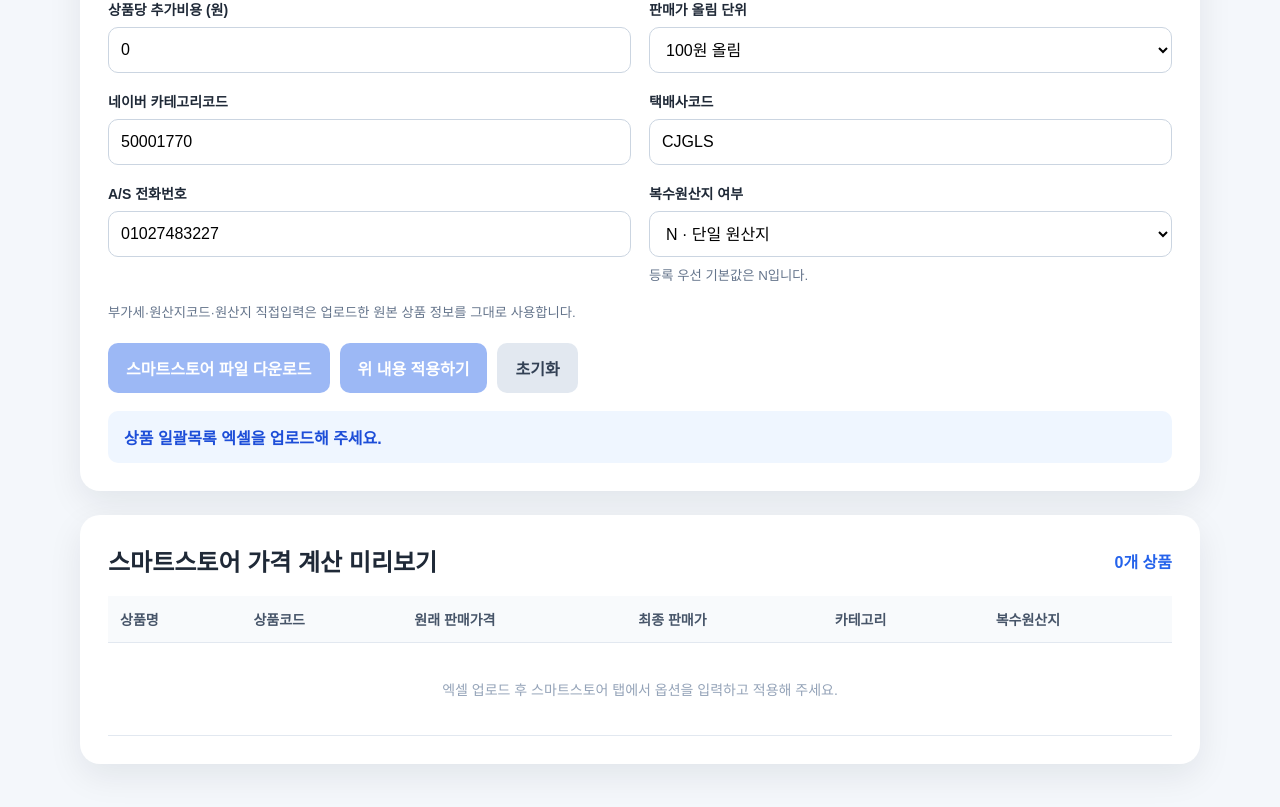
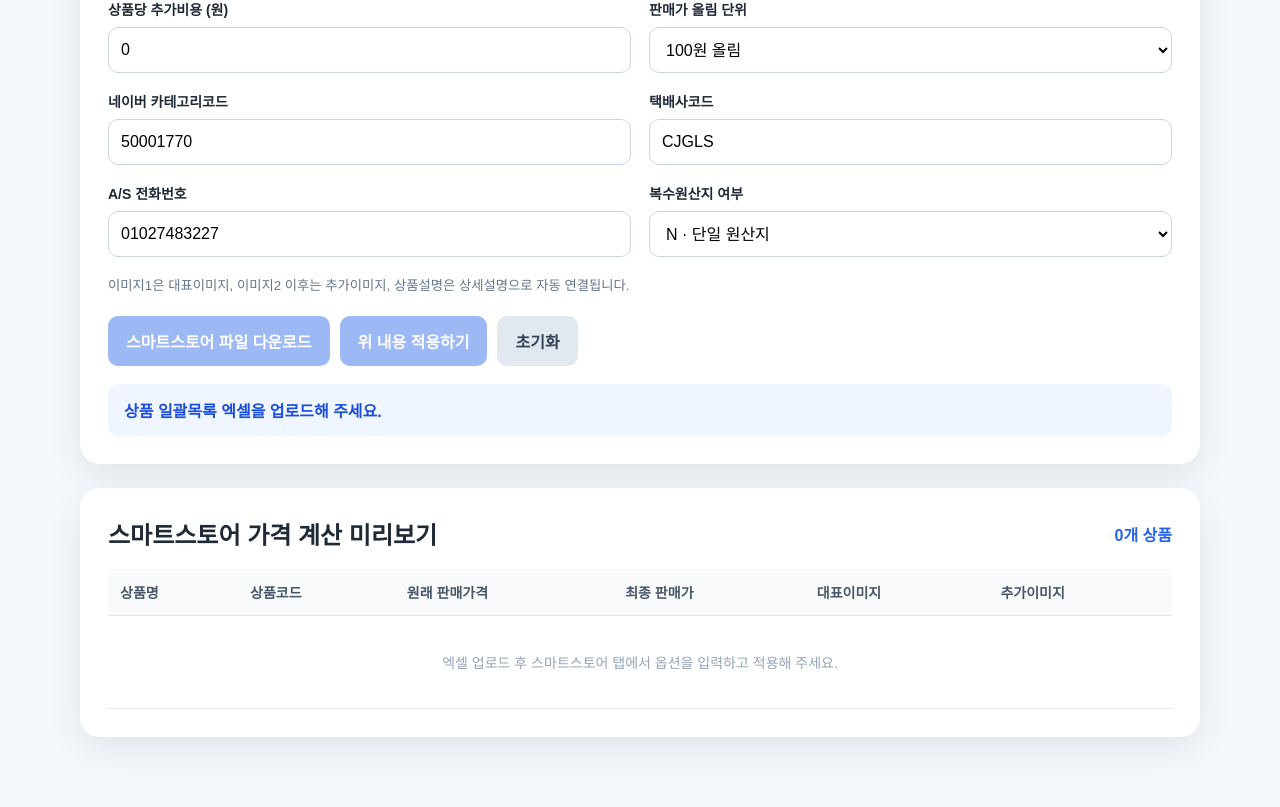
Before and after one commit to parangcubeme/postsheet02, a Next.js app: page / in a window 1280 px wide. Shown: the part 909-1716 px from the top of the page. Built offline with nearby package versions, Linux system fonts and the light colour scheme.

Commit message:
Fix SmartStore template structure and map source images and description

```diff
--- a/app/page.tsx
+++ b/app/page.tsx
@@ -16,6 +16,7 @@ type AppliedSettings = {
   multipleOrigins: "N" | "Y";
 };
 type Product = {
+  raw: Row;
   productName: string;
   sellerCode: string;
   basePrice: number;
@@ -23,7 +24,8 @@ type Product = {
   stock: number;
   optionName: string;
   optionValue: string;
-  imageUrl: string;
+  mainImage: string;
+  additionalImages: string;
   detailHtml: string;
   shippingFee: number;
   brand: string;
@@ -40,8 +42,8 @@ const aliases = {
   stock: ["재고수량", "재고", "수량", "판매가능수량"],
   optionName: ["옵션명", "옵션항목", "옵션"],
   optionValue: ["옵션값", "옵션내용", "선택옵션"],
-  imageUrl: ["대표이미지", "대표이미지URL", "이미지URL", "이미지", "메인이미지"],
-  detailHtml: ["상세설명", "상세HTML", "상품상세", "상세페이지"],
+  mainImage: ["대표이미지", "대표이미지URL", "이미지1", "메인이미지", "이미지URL"],
+  detailHtml: ["상세설명", "상품설명", "상세HTML", "상품상세", "상세페이지", "상세이미지", "상세이미미"],
   shippingFee: ["기본배송비", "배송비"],
   brand: ["브랜드"],
   maker: ["제조사", "제조자"],
@@ -51,30 +53,54 @@ const aliases = {
 };
 
 const naverHeaders = [
-  "판매자 상품코드","카테고리코드","상품명","상품상태","판매가","단위가격 사용여부","표시용량","표시단위","총용량","부가세","관부가세","재고수량","옵션형태","옵션명","옵션값","옵션가","옵션 재고수량","직접입력 옵션","추가상품명","추가상품값","추가상품가","추가상품 재고수량","대표이미지","추가이미지","상세설명","브랜드","제조사","제조일자","유효일자","원산지코드","수입사","복수원산지여부","원산지 직접입력","미성년자 구매","배송비 템플릿코드","배송방법","택배사코드","배송비유형","기본배송비","배송비 결제방식","조건부무료-\n상품판매가 합계","수량별부과-수량","구간별-\n2구간수량","구간별-\n3구간수량","구간별-\n3구간배송비","구간별-\n추가배송비","반품배송비","교환배송비","지역별 차등 배송비","별도설치비","상품정보제공고시 템플릿코드","상품정보제공고시\n품명","상품정보제공고시\n모델명","상품정보제공고시\n인증허가사항","상품정보제공고시\n제조자","A/S 템플릿코드","A/S 전화번호","A/S 안내","판매자특이사항","즉시할인 값\n(기본할인)","즉시할인 단위\n(기본할인)","모바일\n즉시할인 값","모바일\n즉시할인 단위","복수구매할인\n조건 값","복수구매할인\n조건 단위","복수구매할인\n값","복수구매할인\n단위","상품구매시 포인트\n지급 값","상품구매시 포인트\n지급 단위","텍스트리뷰 작성시\n지급 포인트","포토/동영상 리뷰 작성시\n지급 포인트","한달사용 텍스트리뷰\n작성시 지급 포인트","한달사용\n포토/동영상리뷰 작성시 지급 포인트","알림받기동의 고객 리뷰 작성 시 지급 포인트","무이자\n할부 개월","사은품","판매자바코드","구매평 노출여부","구매평\n비노출사유","알림받기 동의 고객 전용 여부","ISBN","ISSN","독립출판","출간일","출판사","글작가","그림작가","번역자명","문화비 소득공제","사이즈\n상품군","사이즈\n사이즈명","사이즈\n상세 사이즈","사이즈 \n모델명"
+  "판매자 상품코드","카테고리코드","상품명","상품상태","판매가","단위가격 사용여부","표시용량","표시단위","총용량","부가세","관부가세","재고수량","옵션형태","옵션명","옵션값","옵션가","옵션 재고수량","직접입력 옵션","추가상품명","추가상품값","추가상품가","추가상품 재고수량","대표이미지","추가이미지","상세설명","브랜드","제조사","제조일자","유효일자","원산지코드","수입사","복수원산지여부","원산지 직접입력","미성년자 구매","배송비 템플릿코드","배송방법","택배사코드","배송비유형","기본배송비","배송비 결제방식","조건부무료-\n상품판매가 합계","수량별부과-수량","구간별-\n2구간수량","구간별-\n3구간수량","구간별-\n3구간배송비","구간별-\n추가배송비","반품배송비","교환배송비","지역별 차등 배송비","별도설치비","상품정보제공고시 템플릿코드","상품정보제공고시\n품명","상품정보제공고시\n모델명","상품정보제공고시\n인증허가사항","상품정보제공고시\n제조자","A/S 템플릿코드","A/S 전화번호","A/S 안내","판매자특이사항","즉시할인 값\n(기본할인)","즉시할인 단위\n(기본할인)","모바일\n즉시할인 값","모바일\n즉시할인 단위","복수구매할인\n조건 값","복수구매할인\n조건 단위","복수구매할인\n값","복수구매할인\n단위","상품구매시 포인트\n지급 값","상품구매시 포인트\n지급 단위","텍스트리뷰 작성시\n지급 포인트","포토/동영상 리뷰 작성시\n지급 포인트","한달사용 텍스트리뷰\n작성시 지급 포인트","한달사용\n포토/동영상리뷰 작성시 지급 포인트","알림받기동의 고객 리뷰 작성 시 지급 포인트","무이자\n할부 개월","사은품","판매자바코드","구매평 노출여부","구매평\n비노출사유","알림받기 동의 고객 전용 여부","ISBN","ISSN","독립출판","출간일","출판사","글작가","그림작가","번역자명","문화비 소득공제","사이즈\n상품군","사이즈\n사이즈명","사이즈\n상세 사이즈","사이즈\n모델명","판매준수가"
 ];
-const requiredRow = naverHeaders.map((header) => ["카테고리코드", "상품명", "판매가", "재고수량", "대표이미지", "상세설명", "원산지코드", "택배사코드", "A/S 전화번호"].includes(header) ? "필수" : "비필수");
-const groupRow = naverHeaders.map((_, index) => index === 0 ? "상품 기본정보" : index === 25 ? "상품 주요정보" : index === 34 ? "배송정보" : index === 50 ? "상품정보제공고시" : index === 55 ? "A/S, 특이사항" : index === 59 ? "할인/혜택정보" : index === 77 ? "기타 정보" : "");
 
-function cleanKey(value: unknown) { return String(value ?? "").replace(/[\s\n\r_\-()\[\]]/g, "").toLowerCase(); }
+const groupRow = naverHeaders.map((_, index) =>
+  index === 0 ? "상품 기본정보" :
+  index === 25 ? "상품 주요정보" :
+  index === 34 ? "배송정보" :
+  index === 50 ? "상품정보제공고시" :
+  index === 55 ? "A/S, 특이사항" :
+  index === 59 ? "할인/혜택정보" :
+  index === 77 ? "기타 정보" : ""
+);
+
+function cleanKey(value: unknown) {
+  return String(value ?? "").replace(/[\s\n\r_\-()\[\]]/g, "").toLowerCase();
+}
 function normalize(value: unknown) { return String(value ?? "").trim(); }
 function numberValue(value: unknown) {
   const n = Number(String(value ?? "").replace(/,/g, "").replace(/[^0-9.-]/g, ""));
   return Number.isFinite(n) ? n : 0;
 }
+function pickExact(row: Row, name: string) {
+  const target = cleanKey(name);
+  const found = Object.entries(row).find(([key]) => cleanKey(key) === target);
+  return found ? found[1] : "";
+}
 function pick(row: Row, names: string[]) {
+  for (const name of names) {
+    const value = pickExact(row, name);
+    if (normalize(value) !== "") return value;
+  }
   const entries = Object.entries(row);
   for (const name of names) {
     const target = cleanKey(name);
-    const exact = entries.find(([key]) => cleanKey(key) === target);
-    if (exact) return exact[1];
-  }
-  for (const name of names) {
-    const target = cleanKey(name);
-    const partial = entries.find(([key]) => cleanKey(key).includes(target) || target.includes(cleanKey(key)));
-    if (partial) return partial[1];
+    const found = entries.find(([key]) => cleanKey(key).includes(target) || target.includes(cleanKey(key)));
+    if (found) return found[1];
   }
   return "";
+}
+function collectAdditionalImages(row: Row) {
+  const direct = normalize(pickExact(row, "추가이미지"));
+  if (direct) return direct;
+  return Object.entries(row)
+    .map(([key, value]) => ({ key: cleanKey(key), value: normalize(value) }))
+    .filter(({ key, value }) => /^이미지([2-9]|[1-9][0-9]+)$/.test(key) && value)
+    .sort((a, b) => Number(a.key.replace("이미지", "")) - Number(b.key.replace("이미지", "")))
+    .map(({ value }) => value)
+    .join("\n");
 }
 function parseSheet(sheet: XLSX.WorkSheet) {
   const matrix = XLSX.utils.sheet_to_json<unknown[]>(sheet, { header: 1, defval: "", raw: false });
@@ -82,7 +108,8 @@ function parseSheet(sheet: XLSX.WorkSheet) {
   let bestIndex = 0;
   let bestScore = -1;
   matrix.slice(0, 30).forEach((row, index) => {
-    const score = row.map(cleanKey).filter(Boolean).reduce((sum, key) => sum + (candidates.some((candidate) => key === candidate || key.includes(candidate) || candidate.includes(key)) ? 1 : 0), 0);
+    const score = row.map(cleanKey).filter(Boolean).reduce((sum, key) =>
+      sum + (candidates.some((candidate) => key === candidate || key.includes(candidate) || candidate.includes(key)) ? 1 : 0), 0);
     if (score > bestScore) { bestScore = score; bestIndex = index; }
   });
   const rawHeaders = (matrix[bestIndex] ?? []).map((value, index) => normalize(value) || `열${index + 1}`);
@@ -103,65 +130,71 @@ function calculatePrice(basePrice: number, settings: AppliedSettings) {
   return Math.ceil(raw / settings.roundUnit) * settings.roundUnit;
 }
 function toProducts(rows: Row[], settings: AppliedSettings): Product[] {
-  return rows.map((row) => {
-    const basePrice = numberValue(pick(row, aliases.basePrice));
+  return rows.map((raw) => {
+    const basePrice = numberValue(pick(raw, aliases.basePrice));
     return {
-      productName: normalize(pick(row, aliases.productName)),
-      sellerCode: normalize(pick(row, aliases.sellerCode)),
+      raw,
+      productName: normalize(pick(raw, aliases.productName)),
+      sellerCode: normalize(pick(raw, aliases.sellerCode)),
       basePrice,
       salePrice: calculatePrice(basePrice, settings),
-      stock: numberValue(pick(row, aliases.stock)) || 1,
-      optionName: normalize(pick(row, aliases.optionName)),
-      optionValue: normalize(pick(row, aliases.optionValue)),
-      imageUrl: normalize(pick(row, aliases.imageUrl)),
-      detailHtml: normalize(pick(row, aliases.detailHtml)),
-      shippingFee: numberValue(pick(row, aliases.shippingFee)),
-      brand: normalize(pick(row, aliases.brand)),
-      maker: normalize(pick(row, aliases.maker)),
-      vatType: normalize(pick(row, aliases.vatType)),
-      originCode: normalize(pick(row, aliases.originCode)),
-      originDirect: normalize(pick(row, aliases.originDirect)),
+      stock: numberValue(pick(raw, aliases.stock)) || 1,
+      optionName: normalize(pick(raw, aliases.optionName)),
+      optionValue: normalize(pick(raw, aliases.optionValue)),
+      mainImage: normalize(pick(raw, aliases.mainImage)),
+      additionalImages: collectAdditionalImages(raw),
+      detailHtml: normalize(pick(raw, aliases.detailHtml)),
+      shippingFee: numberValue(pick(raw, aliases.shippingFee)),
+      brand: normalize(pick(raw, aliases.brand)),
+      maker: normalize(pick(raw, aliases.maker)),
+      vatType: normalize(pick(raw, aliases.vatType)),
+      originCode: normalize(pick(raw, aliases.originCode)),
+      originDirect: normalize(pick(raw, aliases.originDirect)),
     };
   }).filter((product) => product.productName || product.sellerCode);
 }
 function productToNaverRow(product: Product, settings: AppliedSettings) {
-  const row = Array(naverHeaders.length).fill("");
+  const row = naverHeaders.map((header) => pickExact(product.raw, header));
   const set = (header: string, value: string | number) => {
     const index = naverHeaders.indexOf(header);
     if (index >= 0) row[index] = value;
   };
+  const existing = (header: string) => normalize(pickExact(product.raw, header));
+
   set("판매자 상품코드", product.sellerCode);
   set("카테고리코드", settings.categoryCode);
   set("상품명", product.productName);
-  set("상품상태", "신상품");
+  set("상품상태", existing("상품상태") || "신상품");
   set("판매가", product.salePrice);
-  set("부가세", product.vatType);
+  set("단위가격 사용여부", existing("단위가격 사용여부") || "N");
+  set("부가세", product.vatType || "과세상품");
   set("재고수량", product.stock);
-  if (product.optionName && product.optionValue) {
-    set("옵션형태", product.optionName.includes("\n") ? "조합형" : "단독형");
-    set("옵션명", product.optionName);
-    set("옵션값", product.optionValue);
-  }
-  set("대표이미지", product.imageUrl);
+
+  if (!existing("옵션형태") && product.optionName && product.optionValue) set("옵션형태", "조합형");
+  if (!existing("옵션명") && product.optionName) set("옵션명", product.optionName);
+  if (!existing("옵션값") && product.optionValue) set("옵션값", product.optionValue);
+
+  set("대표이미지", product.mainImage);
+  set("추가이미지", product.additionalImages);
   set("상세설명", product.detailHtml);
-  set("브랜드", product.brand);
-  set("제조사", product.maker);
+  if (!existing("브랜드")) set("브랜드", product.brand);
+  if (!existing("제조사")) set("제조사", product.maker);
   set("원산지코드", product.originCode);
   set("복수원산지여부", settings.multipleOrigins);
   set("원산지 직접입력", product.originDirect);
-  set("미성년자 구매", "Y");
+  set("미성년자 구매", existing("미성년자 구매") || "Y");
   set("배송방법", "택배, 소포, 등기");
   set("택배사코드", settings.courierCode);
-  set("배송비유형", product.shippingFee > 0 ? "유료" : "무료");
+  set("배송비유형", existing("배송비유형") || (product.shippingFee > 0 ? "유료" : "무료"));
   set("기본배송비", product.shippingFee);
-  if (product.shippingFee > 0) set("배송비 결제방식", "선결제");
-  set("반품배송비", product.shippingFee || 3000);
-  set("교환배송비", (product.shippingFee || 3000) * 2);
-  set("별도설치비", "N");
+  if (product.shippingFee > 0 && !existing("배송비 결제방식")) set("배송비 결제방식", "선결제");
+  if (!existing("반품배송비")) set("반품배송비", product.shippingFee || 3000);
+  if (!existing("교환배송비")) set("교환배송비", (product.shippingFee || 3000) * 2);
+  set("별도설치비", existing("별도설치비") || "N");
   set("A/S 전화번호", settings.asPhone);
-  set("A/S 안내", "판매자에 문의하시거나, A/S연락처로 문의 주시기 바랍니다.");
-  set("구매평 노출여부", "Y");
-  set("알림받기 동의 고객 전용 여부", "N");
+  set("A/S 안내", existing("A/S 안내") || "판매자에 문의하시거나, A/S연락처로 문의 주시기 바랍니다.");
+  set("구매평 노출여부", existing("구매평 노출여부") || "Y");
+  set("알림받기 동의 고객 전용 여부", existing("알림받기 동의 고객 전용 여부") || "N");
   return row;
 }
 
@@ -191,7 +224,7 @@ export default function Home() {
       const workbook = XLSX.read(buffer, { type: "array" });
       const parsed = parseSheet(workbook.Sheets[workbook.SheetNames[0]]);
       setSourceRows(parsed.rows);
-      setStatus(`${parsed.rows.length}행을 읽었습니다. 아래 스마트스토어 탭에서 옵션을 설정한 뒤 '위 내용 적용하기'를 눌러 주세요.`);
+      setStatus(`${parsed.rows.length}행을 읽었습니다. 스마트스토어 탭에서 옵션을 설정하고 적용해 주세요.`);
     } catch {
       setSourceRows([]);
       setStatus("파일을 읽지 못했습니다.");
@@ -205,14 +238,9 @@ export default function Home() {
       return;
     }
     const next: AppliedSettings = {
-      feeRate,
-      marginRate,
-      extraCost,
-      roundUnit,
-      categoryCode: categoryCode.trim(),
-      courierCode: courierCode.trim(),
-      asPhone: asPhone.trim(),
-      multipleOrigins,
+      feeRate, marginRate, extraCost, roundUnit,
+      categoryCode: categoryCode.trim(), courierCode: courierCode.trim(),
+      asPhone: asPhone.trim(), multipleOrigins,
     };
     const preview = toProducts(sourceRows, next);
     const priced = preview.filter((product) => product.basePrice > 0).length;
@@ -222,14 +250,14 @@ export default function Home() {
       return;
     }
     setAppliedSettings(next);
-    setStatus(`스마트스토어 적용 완료: ${priced}개 상품에 가격·카테고리·택배사·A/S·복수원산지 여부(${multipleOrigins})를 반영했습니다.`);
+    setStatus(`스마트스토어 적용 완료: ${priced}개 상품. 이미지1→대표이미지, 이미지2 이후→추가이미지, 상품설명→상세설명으로 반영했습니다.`);
   }
   function downloadNaver() {
     if (!products.length || !appliedSettings) return;
     const dataRows = products.map((product) => productToNaverRow(product, appliedSettings));
-    const sheet = XLSX.utils.aoa_to_sheet([groupRow, naverHeaders, requiredRow, ...dataRows]);
+    const sheet = XLSX.utils.aoa_to_sheet([groupRow, naverHeaders, ...dataRows]);
     sheet["!cols"] = naverHeaders.map((header) => ({ wch: Math.min(Math.max(header.replace(/\n/g, "").length + 3, 12), 28) }));
-    sheet["!rows"] = [{ hpt: 24 }, { hpt: 46 }, { hpt: 22 }];
+    sheet["!rows"] = [{ hpt: 24 }, { hpt: 46 }];
     const workbook = XLSX.utils.book_new();
     XLSX.utils.book_append_sheet(workbook, sheet, "일괄등록");
     XLSX.writeFile(workbook, `postsheet02_네이버스마트스토어_${new Date().toISOString().slice(0, 10)}.xlsx`);
@@ -243,14 +271,10 @@ export default function Home() {
 
   const invalid = feeRate < 0 || marginRate < 0;
   const changed = !!appliedSettings && (
-    appliedSettings.feeRate !== feeRate ||
-    appliedSettings.marginRate !== marginRate ||
-    appliedSettings.extraCost !== extraCost ||
-    appliedSettings.roundUnit !== roundUnit ||
-    appliedSettings.categoryCode !== categoryCode.trim() ||
-    appliedSettings.courierCode !== courierCode.trim() ||
-    appliedSettings.asPhone !== asPhone.trim() ||
-    appliedSettings.multipleOrigins !== multipleOrigins
+    appliedSettings.feeRate !== feeRate || appliedSettings.marginRate !== marginRate ||
+    appliedSettings.extraCost !== extraCost || appliedSettings.roundUnit !== roundUnit ||
+    appliedSettings.categoryCode !== categoryCode.trim() || appliedSettings.courierCode !== courierCode.trim() ||
+    appliedSettings.asPhone !== asPhone.trim() || appliedSettings.multipleOrigins !== multipleOrigins
   );
 
   return (
@@ -258,7 +282,7 @@ export default function Home() {
       <section className="hero">
         <span className="badge">postsheet02 · 상품 대량등록 변환</span>
         <h1>상품 일괄목록을<br />마켓 등록 파일로 변환</h1>
-        <p>엑셀을 한 번 업로드하고, 마켓별 탭에서 전용 옵션을 적용해 다운로드합니다.</p>
+        <p>엑셀을 한 번 업로드하고 마켓별 탭에서 전용 옵션을 적용해 다운로드합니다.</p>
         <div className="privacy">원본·결과 파일 서버 저장 없음 · 브라우저 안에서만 처리</div>
       </section>
 
@@ -277,55 +301,33 @@ export default function Home() {
           <button type="button" disabled style={{ opacity: 0.45 }}>지마켓 · 준비 중</button>
         </div>
 
-        {activeMarket === "smartstore" && (
-          <>
+        {activeMarket === "smartstore" && <>
           <div className="field full"><label>스마트스토어 적용 옵션</label><small>아래 값은 스마트스토어 파일에만 적용됩니다.</small></div>
-            <div className="field"><label>네이버 수수료율 (%)</label><input min={0} step={0.1} type="number" value={feeRate} onChange={(event) => setFeeRate(Number(event.target.value))} /></div>
-            <div className="field"><label>추가 마진율 (%)</label><input min={0} step={0.1} type="number" value={marginRate} onChange={(event) => setMarginRate(Number(event.target.value))} /></div>
-            <div className="field"><label>상품당 추가비용 (원)</label><input min={0} type="number" value={extraCost} onChange={(event) => setExtraCost(Number(event.target.value))} /></div>
-            <div className="field">
-              <label>판매가 올림 단위</label>
-              <select value={roundUnit} onChange={(event) => setRoundUnit(Number(event.target.value))}>
-                <option value={10}>10원 올림</option><option value={100}>100원 올림</option><option value={500}>500원 올림</option><option value={1000}>1,000원 올림</option>
-              </select>
-            </div>
-            <div className="field"><label>네이버 카테고리코드</label><input value={categoryCode} onChange={(event) => setCategoryCode(event.target.value)} /></div>
-            <div className="field"><label>택배사코드</label><input value={courierCode} onChange={(event) => setCourierCode(event.target.value)} /></div>
-            <div className="field"><label>A/S 전화번호</label><input value={asPhone} onChange={(event) => setAsPhone(event.target.value)} /></div>
-            <div className="field">
-              <label>복수원산지 여부</label>
-              <select value={multipleOrigins} onChange={(event) => setMultipleOrigins(event.target.value as "N" | "Y")}>
-                <option value="N">N · 단일 원산지</option>
-                <option value="Y">Y · 복수 원산지</option>
-              </select>
-              <small>등록 우선 기본값은 N입니다.</small>
-            </div>
-            <div className="field full"><small>부가세·원산지코드·원산지 직접입력은 업로드한 원본 상품 정보를 그대로 사용합니다.</small></div>
-
-            {changed && <div className="status full">스마트스토어 입력값이 변경됐습니다. 다시 '위 내용 적용하기'를 눌러 주세요.</div>}
+          <div className="field"><label>네이버 수수료율 (%)</label><input min={0} step={0.1} type="number" value={feeRate} onChange={(e) => setFeeRate(Number(e.target.value))} /></div>
+          <div className="field"><label>추가 마진율 (%)</label><input min={0} step={0.1} type="number" value={marginRate} onChange={(e) => setMarginRate(Number(e.target.value))} /></div>
+          <div className="field"><label>상품당 추가비용 (원)</label><input min={0} type="number" value={extraCost} onChange={(e) => setExtraCost(Number(e.target.value))} /></div>
+          <div className="field"><label>판매가 올림 단위</label><select value={roundUnit} onChange={(e) => setRoundUnit(Number(e.target.value))}><option value={10}>10원 올림</option><option value={100}>100원 올림</option><option value={500}>500원 올림</option><option value={1000}>1,000원 올림</option></select></div>
+          <div className="field"><label>네이버 카테고리코드</label><input value={categoryCode} onChange={(e) => setCategoryCode(e.target.value)} /></div>
+          <div className="field"><label>택배사코드</label><input value={courierCode} onChange={(e) => setCourierCode(e.target.value)} /></div>
+          <div className="field"><label>A/S 전화번호</label><input value={asPhone} onChange={(e) => setAsPhone(e.target.value)} /></div>
+          <div className="field"><label>복수원산지 여부</label><select value={multipleOrigins} onChange={(e) => setMultipleOrigins(e.target.value as "N" | "Y")}><option value="N">N · 단일 원산지</option><option value="Y">Y · 복수 원산지</option></select></div>
+          <div className="field full"><small>이미지1은 대표이미지, 이미지2 이후는 추가이미지, 상품설명은 상세설명으로 자동 연결됩니다.</small></div>
+          {changed && <div className="status full">입력값이 변경됐습니다. 다시 ‘위 내용 적용하기’를 눌러 주세요.</div>}
           <div className="actions full">
             <button onClick={downloadNaver} disabled={!products.length || invalid || changed}>스마트스토어 파일 다운로드</button>
             <button onClick={applySettings} disabled={!sourceRows.length || invalid}>위 내용 적용하기</button>
             <button className="secondary" onClick={resetAll}>초기화</button>
           </div>
           <div className="status full">{status}</div>
-          </>
-        )}
+        </>}
       </section>
 
       <section className="preview">
         <div className="previewHead"><h2>스마트스토어 가격 계산 미리보기</h2><span>{products.length}개 상품</span></div>
-        <div className="tableWrap">
-          <table>
-            <thead><tr><th>상품명</th><th>상품코드</th><th>원래 판매가격</th><th>최종 판매가</th><th>카테고리</th><th>복수원산지</th></tr></thead>
-            <tbody>
-              {products.slice(0, 30).map((product, index) => (
-                <tr key={`${product.sellerCode}-${index}`}><td>{product.productName}</td><td>{product.sellerCode}</td><td>{product.basePrice.toLocaleString()}</td><td>{product.salePrice.toLocaleString()}</td><td>{appliedSettings?.categoryCode}</td><td>{appliedSettings?.multipleOrigins}</td></tr>
-              ))}
+        <div className="tableWrap"><table><thead><tr><th>상품명</th><th>상품코드</th><th>원래 판매가격</th><th>최종 판매가</th><th>대표이미지</th><th>추가이미지</th></tr></thead><tbody>
+          {products.slice(0, 30).map((product, index) => <tr key={`${product.sellerCode}-${index}`}><td>{product.productName}</td><td>{product.sellerCode}</td><td>{product.basePrice.toLocaleString()}</td><td>{product.salePrice.toLocaleString()}</td><td>{product.mainImage ? "있음" : "없음"}</td><td>{product.additionalImages ? "있음" : "없음"}</td></tr>)}
           {!products.length && <tr><td colSpan={6} className="empty">엑셀 업로드 후 스마트스토어 탭에서 옵션을 입력하고 적용해 주세요.</td></tr>}
-            </tbody>
-          </table>
-        </div>
+        </tbody></table></div>
       </section>
     </main>
   );
```
Lines whose indentation alone changed are shown as unchanged.
